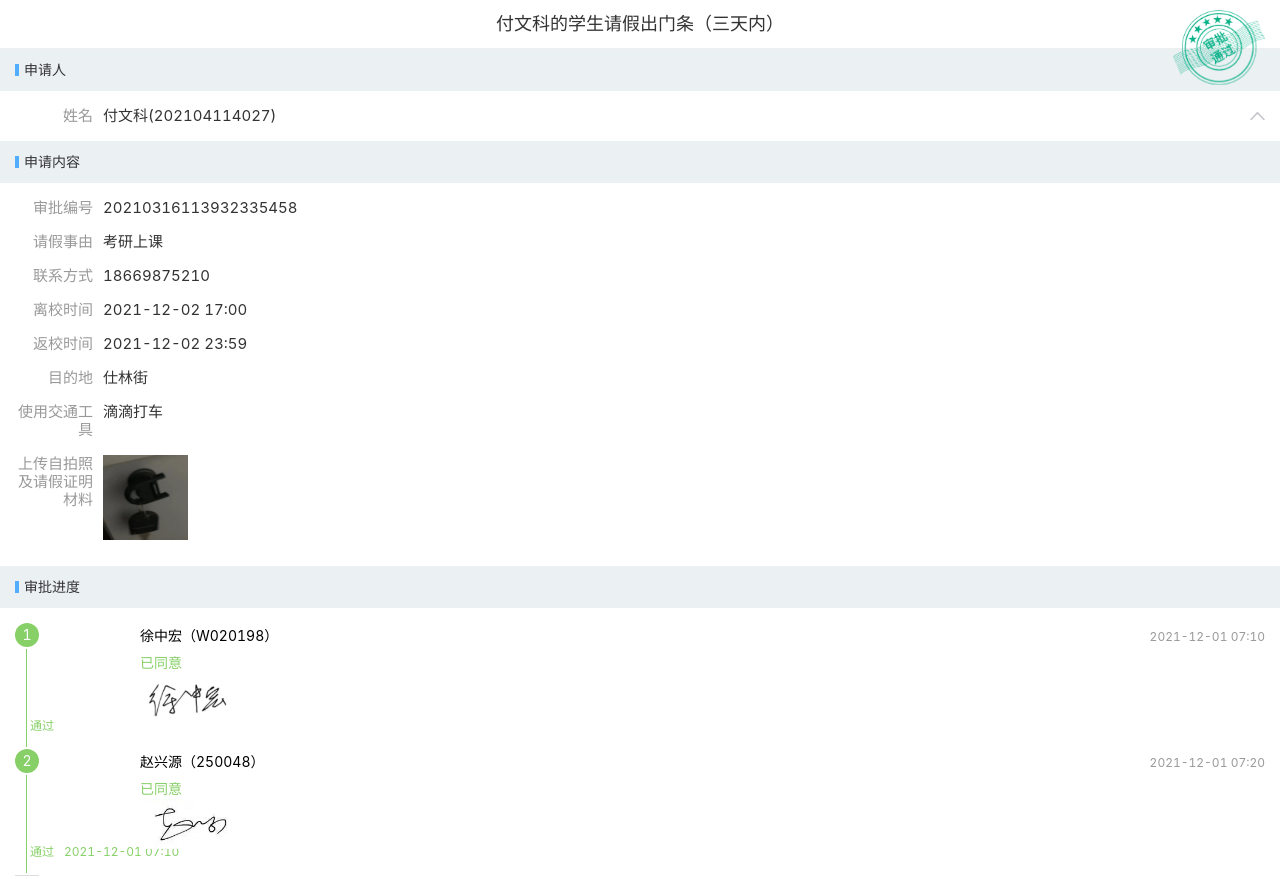
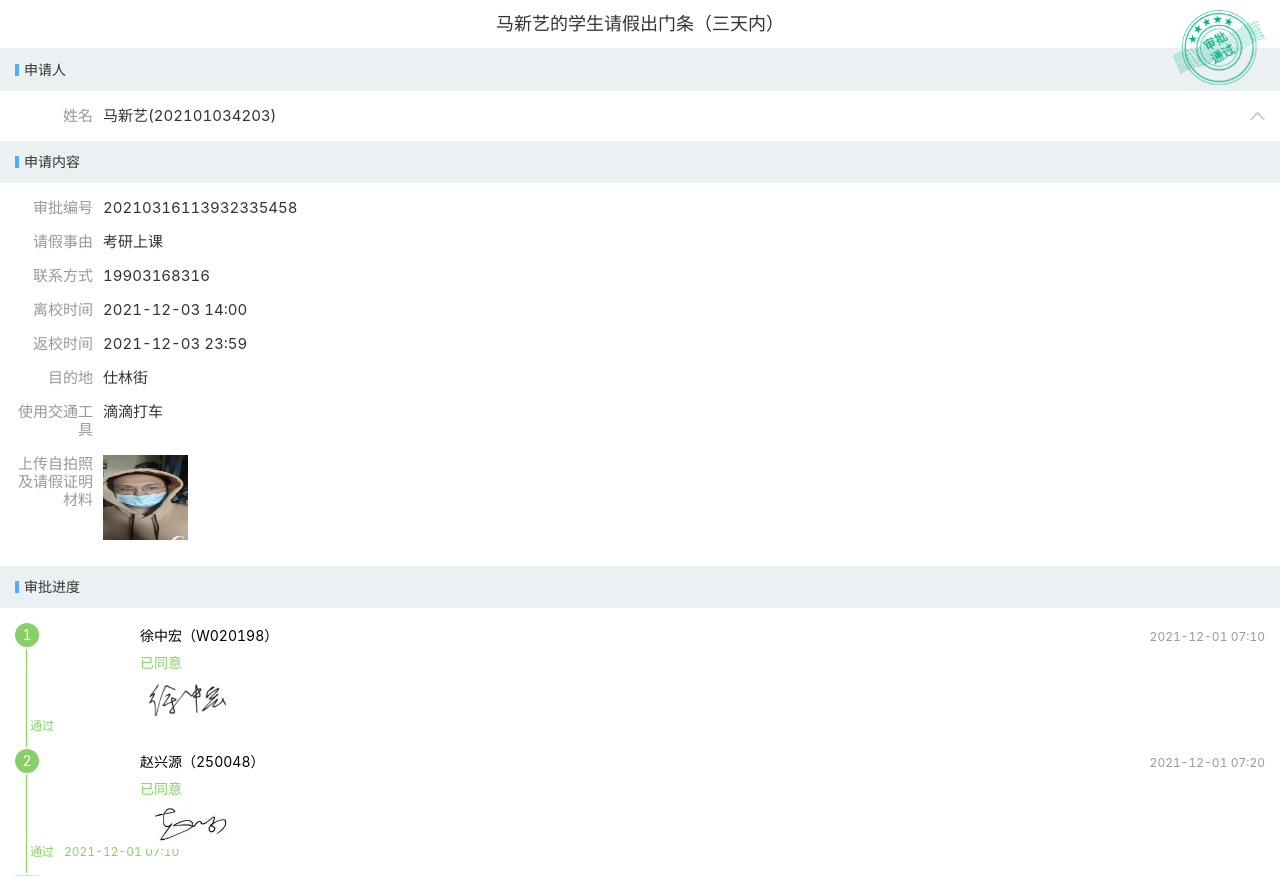
Before and after one commit to yibanjiatiao1/mxy, a plain HTML site: page index.html in a window 1280 px wide. Shown: the top 879 px of the page. Drawn offline with Linux system fonts and the light colour scheme; a script that the page names is missing.

Commit message:
Update index.html

```diff
--- a/index.html
+++ b/index.html
@@ -30,7 +30,7 @@
     <div class="hx-layout">
      <main class="hx-content">
       <div class="wfTitle___Y-ebx">
-       付文科的学生请假出门条（三天内）
+       马新艺的学生请假出门条（三天内）
       </div>
       <div class="hx-detail">
        <div class="hx-detail-group">
@@ -46,7 +46,7 @@
        <span class="hx-detail-item-label">姓名</span>
        <div class="hx-detail-item-field">
         <div class="am-flexbox am-flexbox-justify-start am-flexbox-align-center">
-         付文科(202104114027)
+         马新艺(202101034203)
         </div>
        </div>
       </div>
@@ -56,12 +56,12 @@
        <div class="hx-detail-item">
         <span class="hx-detail-item-label">学号</span>
         <div class="hx-detail-item-field">
-         202104114027        </div>
+         202101034203        </div>
        </div>
        <div class="hx-detail-item">
         <span class="hx-detail-item-label">性别</span>
         <div class="hx-detail-item-field">
-         女        </div>
+         男        </div>
        </div>
        <div class="hx-detail-item">
         <span class="hx-detail-item-label">学院</span>
@@ -124,17 +124,17 @@
          <div class="hx-detail-item">
           <span class="hx-detail-item-label">联系方式</span>
           <div class="hx-detail-item-field">
-           18669875210          </div>
+           19903168316          </div>
          </div>
          <div class="hx-detail-item">
           <span class="hx-detail-item-label">离校时间</span>
           <div class="hx-detail-item-field">
-           2021-12-02 17:00          </div>
+           2021-12-03 14:00          </div>
          </div>
          <div class="hx-detail-item">
           <span class="hx-detail-item-label">返校时间</span>
           <div class="hx-detail-item-field">
-           2021-12-02 23:59          </div>
+           2021-12-03 23:59          </div>
          </div>
          <div class="hx-detail-item">
           <span class="hx-detail-item-label">目的地</span>
@@ -150,7 +150,7 @@
           <span class="hx-detail-item-label">上传自拍照及请假证明材料</span>
           <div class="hx-detail-item-field">
            <div class="hx-detail-image">
-            <img src="./工作流_files/111.jpg" alt="" style="margin-right: 10px; width: 84.6667px;
+            <img src="./工作流_files/mxy.jpg" alt="" style="margin-right: 10px; width: 84.6667px;
     height: 84.6667px; margin-bottom: 10px;">
            </div>
           </div>
```
